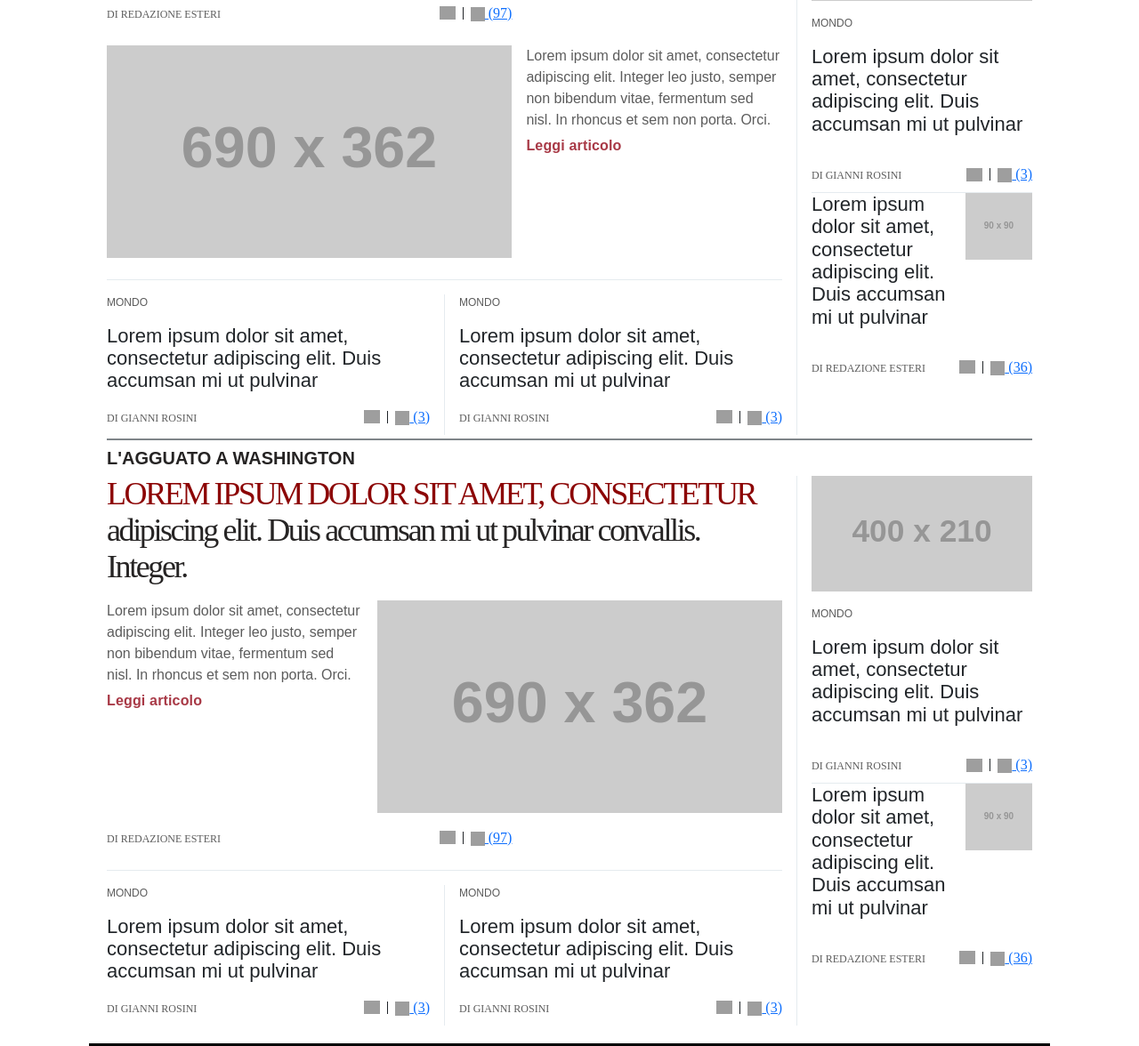
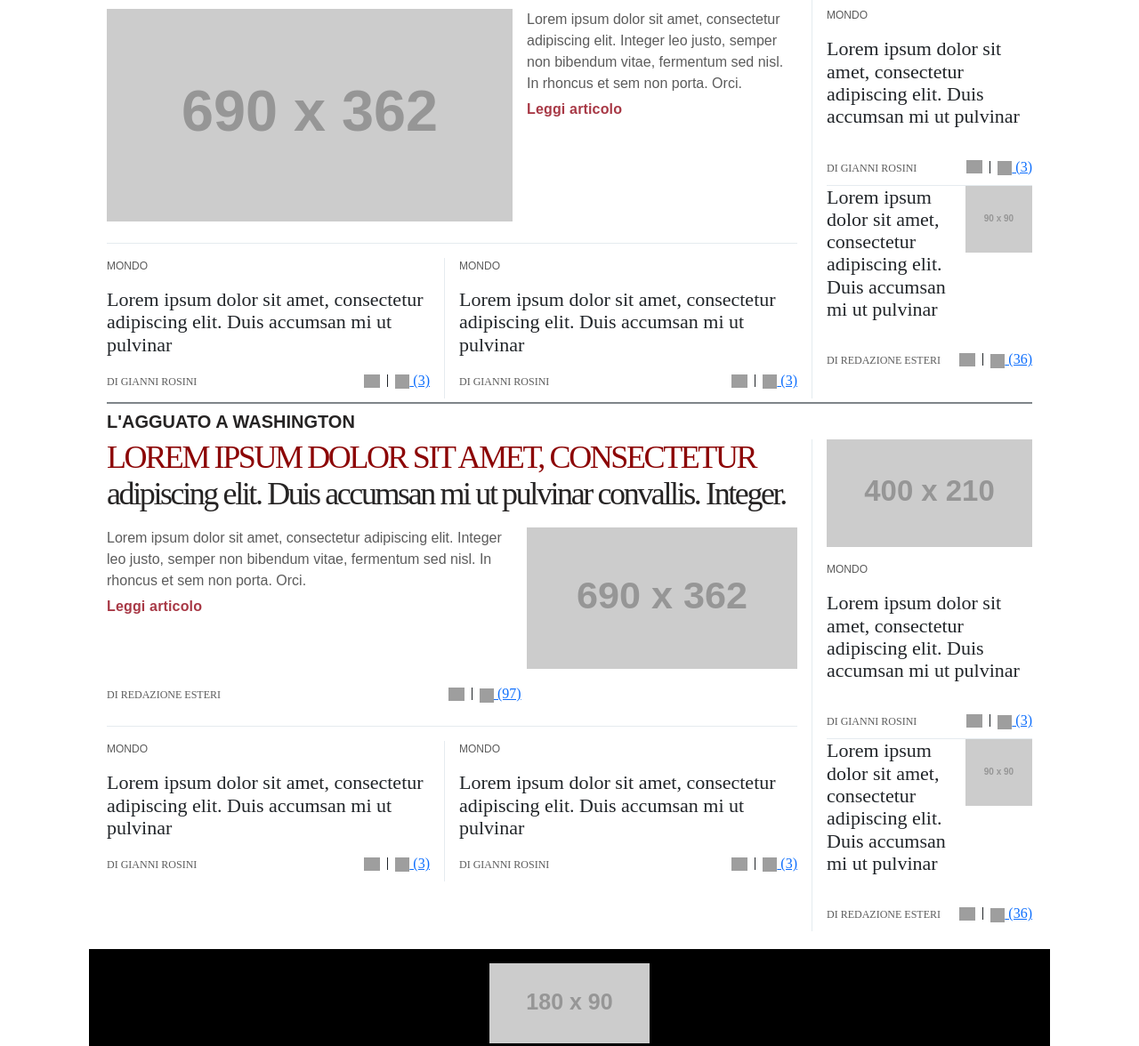
Before and after one commit to mala25ctrl/elaborato_ppm, a plain HTML site: page index.html in a window 1280 px wide. Shown: the part 933-2109 px from the top of the page at 89% size. Drawn offline with nearby package versions, Linux system fonts and the light colour scheme; grey boxes are pictures that could not be loaded; placeholder pictures from the web are drawn by us.

Commit message:
style: Aggiunti nuovi font e variabili CSS, rimosse classi non necessarie e migliorato il layout delle sezioni

```diff
--- a/index.css
+++ b/index.css
@@ -7,6 +7,8 @@
     --fq-border: #7f8589;
     --fq-light-border: #e5ebef;
     --fq-bg-light: #f6f8fa;
+    --font-serif: "EB Garamond", serif;
+    --font-sans: "TT Norms", sans-serif;
     --container-width: 67.5rem;
     --container-padding: 1.25rem;
 }
@@ -19,7 +21,7 @@
     display: flex;
     flex-direction: column;
     margin: 0;
-    font-family: "EB Garamond", serif;
+    font-family: var(--font-serif), serif;
     min-height: 100vh;
 }
 
@@ -44,7 +46,7 @@
     letter-spacing: 1px;
     padding: 0.45rem;
     border-radius: 2px;
-    font-family: "TT Norms", sans-serif;
+    font-family: var(--font-sans), sans-serif;
     font-size: 0.875rem;
     text-transform: uppercase;
 }
@@ -88,7 +90,7 @@
     font-weight: 400;
     font-size: 1rem;
     line-height: 1.5rem;
-    font-family: "TT Norms", sans-serif;
+    font-family: var(--font-sans), sans-serif;
     color: var(--fq-muted);
 }
 
@@ -100,7 +102,7 @@
     text-decoration: none;
     color: var(--fq-text);
     text-transform: uppercase;
-    font-family: "TT Norms", sans-serif;
+    font-family: var(--font-sans), sans-serif;
     font-size: 0.875rem;
 }
 
@@ -122,7 +124,7 @@
 }
 
 .section-categories__title{
-    font-family: "TT Norms", sans-serif;
+    font-family: var(--font-sans), sans-serif;
     color: var(--fq-text);
     text-transform: uppercase;
     font-weight: 700;
@@ -131,7 +133,7 @@
 }
 
 .article__title{
-    font-family: "EB Garamond", serif;
+    font-family: var(--font-serif), serif;
     color: var(--fq-text);
     margin: 0;
     font-size: 2.25rem;
@@ -142,7 +144,8 @@
     font-optical-sizing: auto;
 }
 
-.article__title a{
+.article__title a,
+.article__aside__title a {
     text-decoration: none;
     color: inherit;
 }
@@ -203,7 +206,7 @@
 }
 
 .article__content__text p{
-    font-family: "TT Norms", sans-serif;
+    font-family: var(--font-sans), sans-serif;
     font-weight: 400;
     color: var(--fq-muted);
     font-size: 1rem;
@@ -216,7 +219,7 @@
     margin-bottom: 0.5rem;
     max-width: 100%;
     width: 100%;
-    font-family: "TT Norms", sans-serif;
+    font-family: var(--font-sans), sans-serif;
     font-size: 1rem;
     font-weight: 700;
     line-height: 1.15;
@@ -231,15 +234,9 @@
     color: var(--fq-red);
 }
 
-.vertical-divider{
-    height: 1px;
-    width: 100%;
-    background-color: var(--fq-light-border);
-}
-
 .news__category{
     text-transform: uppercase;
-    font-family: "TT Norms", sans-serif;
+    font-family: var(--font-sans), sans-serif;
     color: var(--fq-muted);
     font-weight: 500;
     font-size: 0.75rem;
@@ -283,7 +280,7 @@
     text-transform: uppercase;
     font-weight: 400;
     font-size: 0.75rem;
-    font-family: "TT Norms", sans-serif;
+    font-family: var(--font-sans), sans-serif;
     line-height: 1rem;
 }
 
@@ -306,7 +303,7 @@
     justify-content: center;
     color: #fff;
     font-size: 0.75rem;
-    font-family: "TT Norms", sans-serif;
+    font-family: var(--font-sans), sans-serif;
     font-weight: 400;
     line-height: 1;
     padding: 1rem;
@@ -325,10 +322,6 @@
     align-content: flex-start;
     flex-direction: column;
     padding: 0;
-}
-
-.article__news__two-items{
-    flex: 1 1 50%;
 }
 
 
@@ -354,18 +347,13 @@
 }
 
 .article__aside__title{
-    font-family: "EB Garamond", sans-serif;
+    font-family: var(--font-serif), serif;
     font-weight: 500;
     font-size: 1.375rem;
     line-height: 1.15;
     letter-spacing: 0;
     font-style: normal;
     font-optical-sizing: auto;
-}
-
-.article__aside__title a{
-    text-decoration: none;
-    color: inherit;
 }
 
 .article__aside__header div{
@@ -400,7 +388,7 @@
     background-color: var(--fq-light-border);
 }
 
-.section-categories__main-bottom{
+.section-categories__main-bottom {
     display: flex;
     flex-direction: column;
     gap: 1rem;
@@ -448,7 +436,7 @@
     .main-header__subscription-title {
         font-weight: 500;
         font-size: 1.375rem;
-        font-family: "EB Garamond", serif;
+        font-family: var(--font-serif), serif;
         color: var(--fq-text);
         line-height: 1;
         font-optical-sizing: auto;
@@ -457,7 +445,7 @@
     .main-header__subscription-subtitle {
         font-weight: 400;
         font-size: 0.75rem;
-        font-family: "TT Norms", sans-serif;
+        font-family: var(--font-sans), sans-serif;
         color: var(--fq-muted);
         line-height: 1;
     }
@@ -469,28 +457,15 @@
     .main-header__info-txt {
         font-weight: 400;
         font-size: 0.75rem;
-        font-family: "TT Norms", sans-serif;
+        font-family: var(--font-sans), sans-serif;
         color: var(--fq-muted);
         line-height: 1rem;
     }
 
-    .section-categories__content{
-        display: flex;
-        flex-direction: row;
+    .section-categories__content {
+        display: grid;
+        grid-template-columns: minmax(0, 1fr) 248px;
         gap: 1rem;
-        align-items: stretch;
-    }
-
-    .vertical-divider{
-        flex: 0 0 1px;
-        width: 1px;
-        height: auto;
-        background-color: var(--fq-light-border);
-    }
-
-    .section-categories__aside{
-        flex: 0 0 248px;
-        width: 248px;
     }
 
     .article__meta_content{
@@ -498,23 +473,31 @@
     }
 
     .article__content{
-        flex-direction: row;
-        padding: 1rem 0 0 0;
+        display: grid;
+        grid-template-columns: minmax(0, 3fr) minmax(0, 2fr);
+        gap: 1rem;
+        padding: 1rem 0 0;
+    }
+
+    .article__content__link,
+    .article__content__text {
+        width: auto;
+    }
+
+    .section-categories__main-bottom{
+        display: grid;
+        grid-template-columns: 1fr 1fr;
         gap: 1rem;
     }
 
-    .article__content__link{
-        width: 60%;
+    .section-categories__main-bottom .article__news:first-child {
+        border-right: 1px solid var(--fq-light-border);
+        padding-right: 1rem;
     }
 
-    .article__content__text{
-        width: 34%;
-        padding: 0;
+    .section-categories__aside {
+        border-left: 1px solid var(--fq-light-border);
+        padding-left: 1rem;
     }
 
-    .section-categories__main-bottom{
-        flex-direction: row;
-    }
-
-
 }
--- a/index.html
+++ b/index.html
@@ -174,7 +174,6 @@
                         </div>
                     </article>
                 </div>
-                <div class="vertical-divider"></div>
                 <aside class="section-categories__aside">
                     <article class="article__aside">
                         <header class="article__aside__header">
@@ -281,7 +280,7 @@
                     </article>
                     <div class="horizontal-divider"></div>
                     <div class="section-categories__main-bottom">
-                        <article class="article__news article__news__two-items">
+                        <article class="article__news">
                             <header class="article__aside__header">
                                 <div>
                                     <a class="news__category" href="#">
@@ -315,8 +314,7 @@
                                 </div>
                             </div>
                         </article>
-                        <div class="vertical-divider"></div>
-                        <article class="article__news article__news__two-items">
+                        <article class="article__news">
                             <header class="article__aside__header">
                                 <div>
                                     <a class="news__category" href="#">
@@ -352,7 +350,6 @@
                         </article>
                     </div>
                 </div>
-                <div class="vertical-divider"></div>
                 <aside class="section-categories__aside">
                     <article class="article__aside">
                         <header class="article__aside__header">
@@ -501,7 +498,7 @@
                     </article>
                     <div class="horizontal-divider"></div>
                     <div class="section-categories__main-bottom">
-                        <article class="article__news article__news__two-items">
+                        <article class="article__news">
                             <header class="article__aside__header">
                                 <div>
                                     <a class="news__category" href="#">
@@ -535,8 +532,7 @@
                                 </div>
                             </div>
                         </article>
-                        <div class="vertical-divider"></div>
-                        <article class="article__news article__news__two-items">
+                        <article class="article__news">
                             <header class="article__aside__header">
                                 <div>
                                     <a class="news__category" href="#">
@@ -572,7 +568,6 @@
                         </article>
                     </div>
                 </div>
-                <div class="vertical-divider"></div>
                 <aside class="section-categories__aside">
                     <article class="article__aside">
                         <header class="article__aside__header">
```
